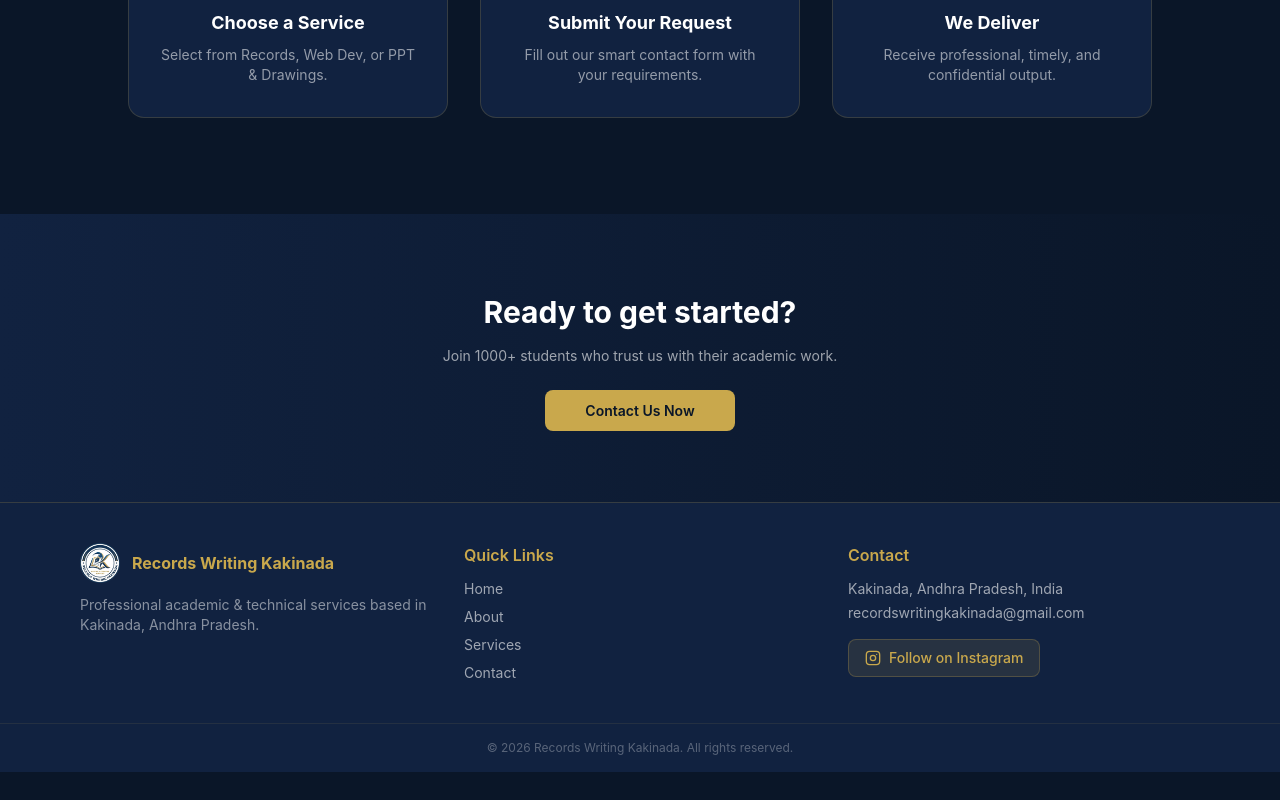
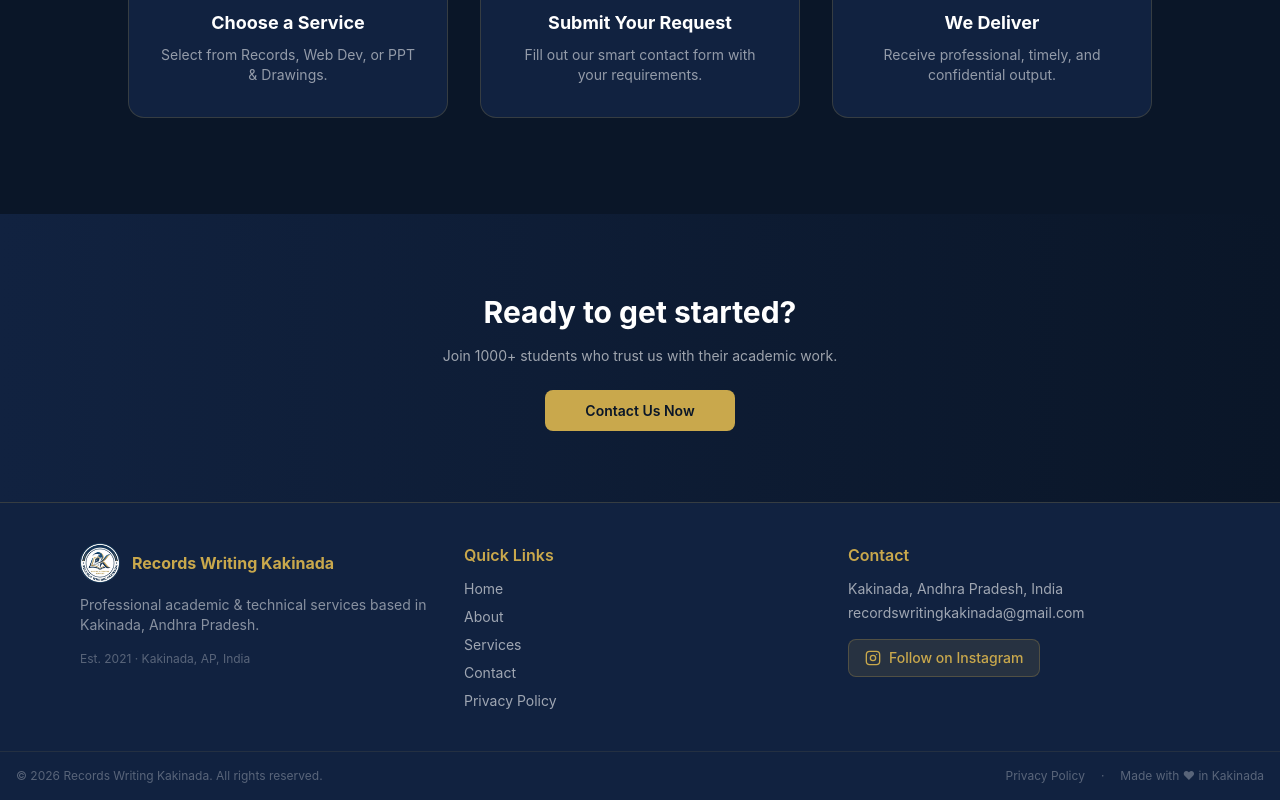
Before and after one commit to Aarif-khan-mohammad/recordswritingkakinada, a Next.js app: page / in a window 1280 px wide. Shown: the part 1549-2349 px from the top of the page. Before the commit the page ends 2321 px from the top, so only its background shows below. Built offline with nearby package versions, Linux system fonts and the light colour scheme; no server answers.

Commit message:
feat: privacy policy page + official footer with trademark

```diff
--- /dev/null
+++ b/app/privacy/page.tsx
@@ -0,0 +1,133 @@
+'use client'
+import { motion } from 'framer-motion'
+import type { Variants } from 'framer-motion'
+import Link from 'next/link'
+
+const fadeUp: Variants = {
+  hidden: { opacity: 0, y: 24 },
+  show: (i = 0) => ({ opacity: 1, y: 0, transition: { delay: i * 0.08, duration: 0.5, ease: 'easeOut' as const } }),
+}
+
+const sections = [
+  {
+    title: '1. Information We Collect',
+    content: [
+      'When you sign up, we collect your full name, email address, phone number, and academic details (college, year, study, stream) or professional details (organization name).',
+      'When you submit a service request, we collect your name, email, phone number, selected service, and any additional details you provide.',
+      'We automatically collect anonymous visitor data including IP address, browser type, device type, and pages visited for analytics purposes.',
+    ],
+  },
+  {
+    title: '2. How We Use Your Information',
+    content: [
+      'To process and fulfill your service requests (records writing, web development, PPT & drawings).',
+      'To contact you regarding your order status, updates, or follow-ups.',
+      'To improve our services and understand how visitors use our website.',
+      'We do not use your information for any marketing or promotional purposes without your consent.',
+    ],
+  },
+  {
+    title: '3. Privacy & Secrecy Policy',
+    content: [
+      'We treat every submission with strict confidentiality. Your academic records, project details, and personal information are never shared with third parties.',
+      'Your work is prepared exclusively for you. We do not reuse, resell, or redistribute any content created for your order.',
+      'All service requests are handled privately. No client information is disclosed to other clients or external parties under any circumstances.',
+    ],
+  },
+  {
+    title: '4. Data Storage & Security',
+    content: [
+      'Your data is securely stored using Supabase, a trusted cloud database provider with industry-standard encryption.',
+      'We implement appropriate technical measures to protect your personal information against unauthorized access, alteration, or disclosure.',
+      'Passwords are encrypted and never stored in plain text.',
+    ],
+  },
+  {
+    title: '5. Cookies & Tracking',
+    content: [
+      'We use minimal, anonymous tracking to understand website traffic and improve user experience.',
+      'We do not use advertising cookies or share tracking data with third-party advertisers.',
+      'Visitor analytics (IP, device, browser, page) are collected solely for internal analytics visible only to our admin.',
+    ],
+  },
+  {
+    title: '6. Your Rights',
+    content: [
+      'You have the right to request access to the personal data we hold about you.',
+      'You may request deletion of your account and associated data at any time by contacting us.',
+      'You may update your profile information at any time after logging in.',
+    ],
+  },
+  {
+    title: '7. Contact Us',
+    content: [
+      'If you have any questions, concerns, or requests regarding this Privacy Policy, please contact us at recordswritingkakinada@gmail.com.',
+      'We are based in Kakinada, Andhra Pradesh, India and are committed to protecting your privacy.',
+    ],
+  },
+]
+
+export default function PrivacyPage() {
+  return (
+    <div style={{ background: 'var(--navy)' }} className="min-h-screen">
+      {/* Hero */}
+      <section className="py-20 px-4 text-center"
+        style={{ background: 'linear-gradient(135deg, var(--navy) 0%, var(--navy-light) 100%)' }}>
+        <motion.p variants={fadeUp} initial="hidden" animate="show" custom={0}
+          className="text-xs font-semibold tracking-widest uppercase mb-3" style={{ color: 'var(--gold)' }}>
+          Legal
+        </motion.p>
+        <motion.h1 variants={fadeUp} initial="hidden" animate="show" custom={1}
+          className="text-4xl md:text-5xl font-extrabold">
+          Privacy <span style={{ color: 'var(--gold)' }}>Policy</span>
+        </motion.h1>
+        <motion.p variants={fadeUp} initial="hidden" animate="show" custom={2}
+          className="mt-4 text-sm max-w-lg mx-auto" style={{ color: 'rgba(255,255,255,0.5)' }}>
+          Last updated: {new Date().toLocaleDateString('en-IN', { day: '2-digit', month: 'long', year: 'numeric' })}
+        </motion.p>
+      </section>
+
+      {/* Intro */}
+      <section className="py-12 px-4 max-w-3xl mx-auto">
+        <motion.div variants={fadeUp} initial="hidden" whileInView="show" viewport={{ once: true }}
+          className="rounded-2xl p-8 border"
+          style={{ background: 'var(--navy-light)', borderColor: 'rgba(201,168,76,0.2)' }}>
+          <p className="text-sm leading-relaxed" style={{ color: 'rgba(255,255,255,0.7)' }}>
+            At <span style={{ color: 'var(--gold)', fontWeight: 600 }}>Records Writing Kakinada</span>, we are
+            committed to protecting your privacy and maintaining the confidentiality of your personal information.
+            This Privacy Policy explains how we collect, use, and safeguard your data when you use our services.
+            By using our website or services, you agree to the terms outlined in this policy.
+          </p>
+        </motion.div>
+      </section>
+
+      {/* Sections */}
+      <section className="pb-20 px-4 max-w-3xl mx-auto flex flex-col gap-5">
+        {sections.map((s, i) => (
+          <motion.div key={s.title} variants={fadeUp} initial="hidden" whileInView="show"
+            viewport={{ once: true }} custom={i}
+            className="rounded-2xl p-7 border"
+            style={{ background: 'var(--navy-light)', borderColor: 'rgba(201,168,76,0.15)' }}>
+            <h2 className="font-bold text-base mb-4" style={{ color: 'var(--gold)' }}>{s.title}</h2>
+            <ul className="flex flex-col gap-3">
+              {s.content.map((c, j) => (
+                <li key={j} className="flex gap-3 text-sm leading-relaxed"
+                  style={{ color: 'rgba(255,255,255,0.65)' }}>
+                  <span className="mt-1 shrink-0" style={{ color: 'var(--gold)' }}>•</span>
+                  {c}
+                </li>
+              ))}
+            </ul>
+          </motion.div>
+        ))}
+      </section>
+
+      {/* Back link */}
+      <div className="pb-16 text-center">
+        <Link href="/" className="text-sm hover:underline" style={{ color: 'var(--gold)' }}>
+          ← Back to Home
+        </Link>
+      </div>
+    </div>
+  )
+}
--- a/components/Footer.tsx
+++ b/components/Footer.tsx
@@ -1,12 +1,13 @@
 import Image from 'next/image'
 import Link from 'next/link'
-
 
 export default function Footer() {
   return (
     <footer style={{ background: 'var(--navy-light)', borderTop: '1px solid rgba(201,168,76,0.2)' }}
       className="mt-auto">
       <div className="max-w-6xl mx-auto px-4 py-10 grid grid-cols-1 md:grid-cols-3 gap-8">
+
+        {/* Brand */}
         <div className="flex flex-col gap-3">
           <div className="flex items-center gap-3">
             <Image src="/logo.png" alt="Logo" width={40} height={40} className="rounded-lg" />
@@ -15,37 +16,64 @@ export default function Footer() {
           <p className="text-sm" style={{ color: 'rgba(255,255,255,0.5)' }}>
             Professional academic & technical services based in Kakinada, Andhra Pradesh.
           </p>
+          <p className="text-xs mt-1" style={{ color: 'rgba(255,255,255,0.3)' }}>
+            Est. 2021 · Kakinada, AP, India
+          </p>
         </div>
 
+        {/* Quick Links */}
         <div>
           <h4 className="font-semibold mb-3" style={{ color: 'var(--gold)' }}>Quick Links</h4>
           <ul className="flex flex-col gap-2 text-sm" style={{ color: 'rgba(255,255,255,0.6)' }}>
-            {['/', '/about', '/services', '/contact'].map((href, i) => (
-              <li key={href}>
-                <Link href={href} className="hover:text-yellow-400 transition-colors">
-                  {['Home', 'About', 'Services', 'Contact'][i]}
+            {[
+              { href: '/', label: 'Home' },
+              { href: '/about', label: 'About' },
+              { href: '/services', label: 'Services' },
+              { href: '/contact', label: 'Contact' },
+              { href: '/privacy', label: 'Privacy Policy' },
+            ].map(l => (
+              <li key={l.href}>
+                <Link href={l.href} className="hover:text-yellow-400 transition-colors">
+                  {l.label}
                 </Link>
               </li>
             ))}
           </ul>
         </div>
 
+        {/* Contact */}
         <div>
           <h4 className="font-semibold mb-3" style={{ color: 'var(--gold)' }}>Contact</h4>
           <p className="text-sm" style={{ color: 'rgba(255,255,255,0.6)' }}>Kakinada, Andhra Pradesh, India</p>
           <a href="mailto:recordswritingkakinada@gmail.com"
             className="text-sm mt-1 block hover:text-yellow-400 transition-colors"
-            style={{ color: 'rgba(255,255,255,0.6)' }}>recordswritingkakinada@gmail.com</a>
+            style={{ color: 'rgba(255,255,255,0.6)' }}>
+            recordswritingkakinada@gmail.com
+          </a>
           <a href="https://www.instagram.com/records_writing_kakinada?utm_source=ig_web_button_share_sheet&igsh=ZDNlZDc0MzIxNw=="
             target="_blank" rel="noopener noreferrer"
             className="inline-flex items-center gap-2 mt-4 px-4 py-2 rounded-lg text-sm font-medium transition-all hover:scale-105"
             style={{ background: 'rgba(201,168,76,0.12)', color: 'var(--gold)', border: '1px solid rgba(201,168,76,0.25)' }}>
-            <svg width="16" height="16" viewBox="0 0 24 24" fill="none" stroke="currentColor" strokeWidth="2" strokeLinecap="round" strokeLinejoin="round"><rect x="2" y="2" width="20" height="20" rx="5" ry="5"/><circle cx="12" cy="12" r="4"/><circle cx="17.5" cy="6.5" r="1" fill="currentColor" stroke="none"/></svg> Follow on Instagram
+            <svg width="16" height="16" viewBox="0 0 24 24" fill="none" stroke="currentColor" strokeWidth="2" strokeLinecap="round" strokeLinejoin="round">
+              <rect x="2" y="2" width="20" height="20" rx="5" ry="5"/><circle cx="12" cy="12" r="4"/>
+              <circle cx="17.5" cy="6.5" r="1" fill="currentColor" stroke="none"/>
+            </svg>
+            Follow on Instagram
           </a>
         </div>
       </div>
-      <div className="text-center py-4 text-xs" style={{ color: 'rgba(255,255,255,0.3)', borderTop: '1px solid rgba(201,168,76,0.1)' }}>
-        © {new Date().getFullYear()} Records Writing Kakinada. All rights reserved.
+
+      {/* Bottom bar */}
+      <div className="border-t px-4 py-4 flex flex-col sm:flex-row items-center justify-between gap-2"
+        style={{ borderColor: 'rgba(201,168,76,0.1)' }}>
+        <p className="text-xs" style={{ color: 'rgba(255,255,255,0.3)' }}>
+          © {new Date().getFullYear()} Records Writing Kakinada. All rights reserved.
+        </p>
+        <div className="flex items-center gap-4 text-xs" style={{ color: 'rgba(255,255,255,0.3)' }}>
+          <Link href="/privacy" className="hover:text-yellow-400 transition-colors">Privacy Policy</Link>
+          <span>·</span>
+          <span>Made with ♥ in Kakinada</span>
+        </div>
       </div>
     </footer>
   )
```
